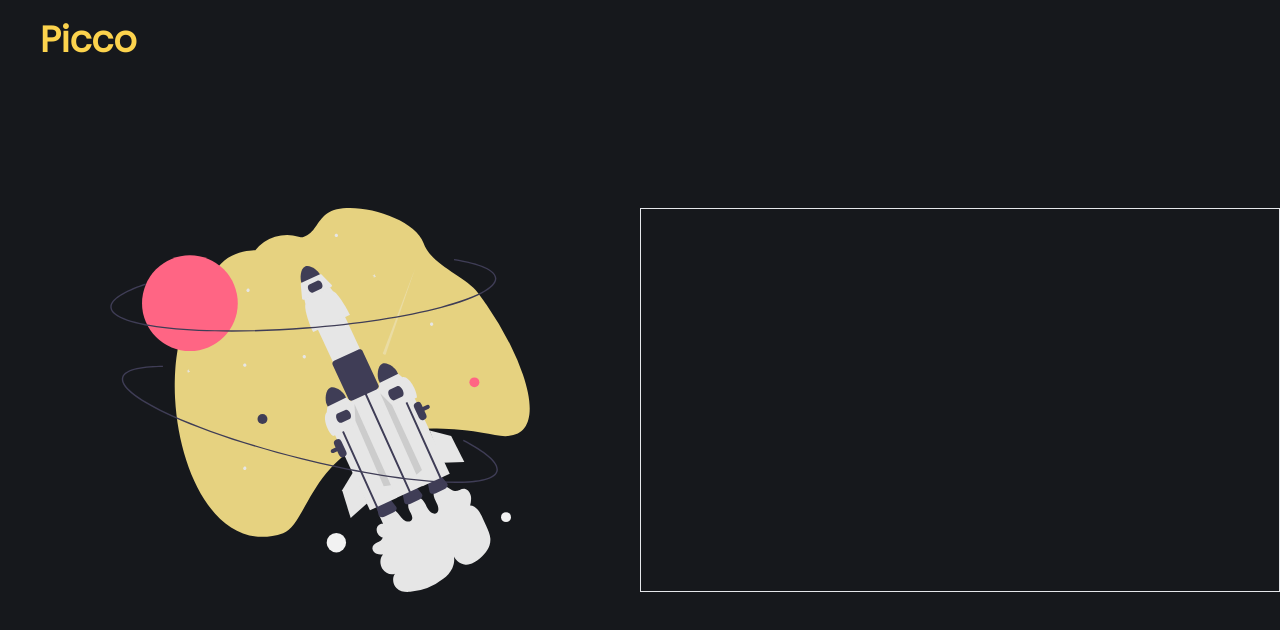
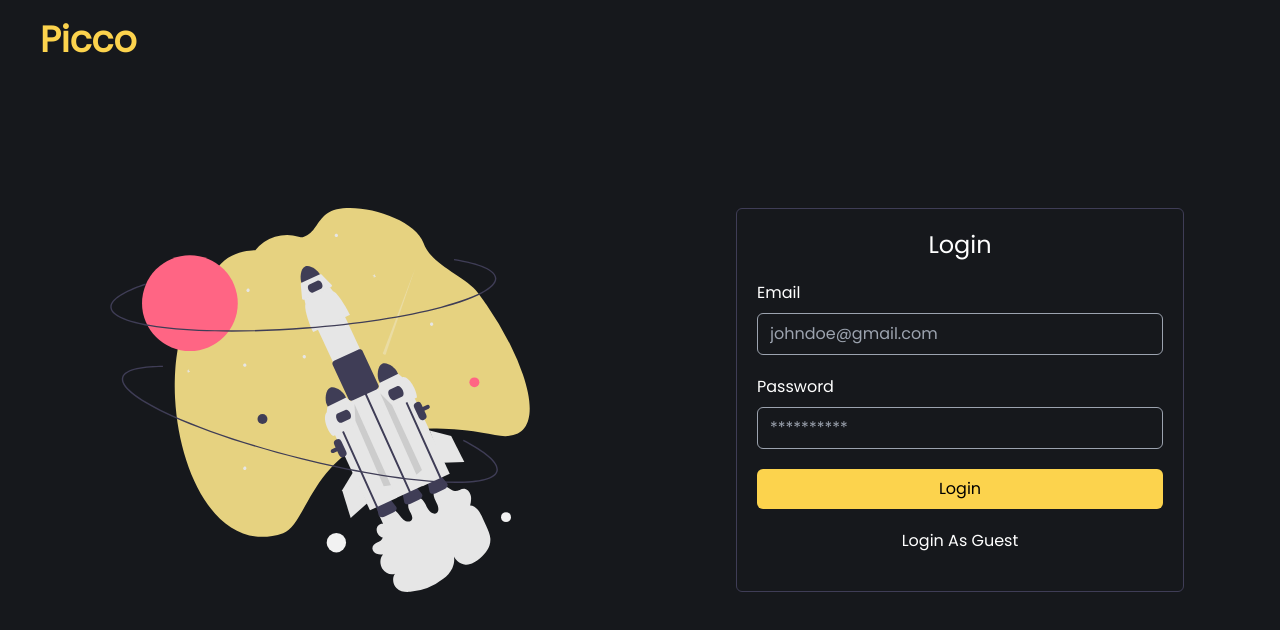
Before and after one commit to Avin008/social-media-app, a Next.js app: page / in a window 1280 px wide. Shown: the top 630 px of the page. Built offline with nearby package versions, Linux system fonts and the light colour scheme.

Commit message:
added: login-form

```diff
--- a/components/LoginForm.tsx
+++ b/components/LoginForm.tsx
@@ -1,5 +1,35 @@
 const LoginForm = () => {
-  return <div className="border h-full"></div>;
+  return (
+    <div className="border border-[#3F3D56] rounded-md h-full mx-auto w-[70%]">
+      <h1 className="text-2xl text-center mt-5 text-white">
+        Login
+      </h1>
+      <form className="text-white space-y-5 mt-5 px-5">
+        <div className="flex flex-col gap-2">
+          <label id="email">Email</label>
+          <input
+            className="p-2 px-3 bg-transparent rounded-md border-gray-400 border"
+            type="email"
+            placeholder="johndoe@gmail.com"
+          />
+        </div>
+        <div className="flex flex-col gap-2">
+          <label id="email">Password</label>
+          <input
+            className="p-2 px-3 bg-transparent border rounded-md border-gray-400"
+            type="password"
+            placeholder="**********"
+          />
+        </div>
+        <div className="flex flex-col gap-5">
+          <button className="bg-brand p-2 rounded-md text-black">
+            Login
+          </button>
+          <button>Login As Guest</button>
+        </div>
+      </form>
+    </div>
+  );
 };
 
 export default LoginForm;
```
